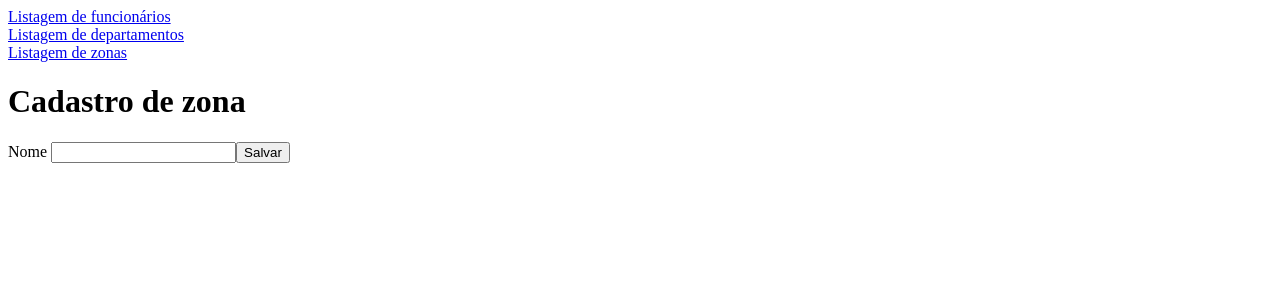
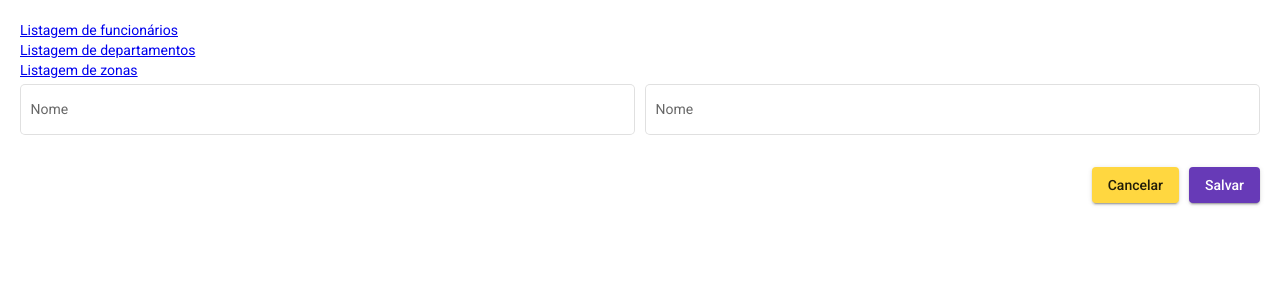
Before and after one commit to oseniasjunior/exercicio-angular, an Angular app: page /zone/1 in a window 1280 px wide. Shown: the top 300 px of the page. Built offline with nearby package versions, Linux system fonts and the light colour scheme.

Commit message:
Novos ajustes

```diff
--- a/angular.json
+++ b/angular.json
@@ -34,6 +34,7 @@
               "src/assets"
             ],
             "styles": [
+              "./node_modules/@angular/material/prebuilt-themes/deeppurple-amber.css",
               "src/styles.scss"
             ],
             "scripts": []
@@ -97,6 +98,7 @@
               "src/assets"
             ],
             "styles": [
+              "./node_modules/@angular/material/prebuilt-themes/pink-bluegrey.css",
               "src/styles.scss"
             ],
             "scripts": []
--- a/package.json
+++ b/package.json
@@ -12,10 +12,13 @@
   "private": true,
   "dependencies": {
     "@angular/animations": "~11.2.12",
+    "@angular/cdk": "^11.2.11",
     "@angular/common": "~11.2.12",
     "@angular/compiler": "~11.2.12",
     "@angular/core": "~11.2.12",
+    "@angular/flex-layout": "^11.0.0-beta.33",
     "@angular/forms": "~11.2.12",
+    "@angular/material": "^11.2.11",
     "@angular/platform-browser": "~11.2.12",
     "@angular/platform-browser-dynamic": "~11.2.12",
     "@angular/router": "~11.2.12",
--- a/src/app/app.component.html
+++ b/src/app/app.component.html
@@ -1,4 +1,4 @@
-<div>
+<div id="main">
   <div>
     <a [routerLink]="['employee']">Listagem de funcionários</a>
   </div>
@@ -8,5 +8,5 @@
   <div>
     <a [routerLink]="['zone']">Listagem de zonas</a>
   </div>
+  <router-outlet></router-outlet>
 </div>
-<router-outlet></router-outlet>
--- a/src/app/app.component.scss
+++ b/src/app/app.component.scss
@@ -0,0 +1,3 @@
+#main {
+  margin: 20px;
+}
--- a/src/app/zone/zone-item/zone-item.component.html
+++ b/src/app/zone/zone-item/zone-item.component.html
@@ -1,6 +1,26 @@
-<h1>Cadastro de zona</h1>
 <div>
-  <label>Nome </label>
-  <input type="text" [(ngModel)]="zone.name">
-  <button (click)="save()">Salvar</button>
+  <form>
+    <div fxLayout="column" fxLayoutAlign="space-evenly stretch" fxLayoutGap="10px">
+
+      <div fxLayout="row" fxLayoutAlign="start center" fxLayoutGap="10px"
+           fxLayout.xs="column" fxLayoutAlign.xs="start stretch">
+
+        <mat-form-field fxFlex appearance="outline">
+          <mat-label>Nome</mat-label>
+          <input matInput type="text" [(ngModel)]="zone.name" [ngModelOptions]="{standalone: true}">
+        </mat-form-field>
+
+        <mat-form-field fxFlex appearance="outline">
+          <mat-label>Nome</mat-label>
+          <input matInput type="text" [(ngModel)]="zone.name" [ngModelOptions]="{standalone: true}">
+        </mat-form-field>
+
+      </div>
+
+      <div fxFlex fxLayout="row" fxLayoutAlign="end" fxLayoutGap="10px">
+        <button mat-raised-button color="accent" (click)="goToPage('zone')">Cancelar</button>
+        <button mat-raised-button color="primary" (click)="save()">Salvar</button>
+      </div>
+    </div>
+  </form>
 </div>
--- a/src/app/zone/zone.component.html
+++ b/src/app/zone/zone.component.html
@@ -1,6 +1,6 @@
 <h1>Lista de departamentos</h1>
 <div>
-  <button (click)="goToPage('department/create')">Nova Zona</button>
+  <button (click)="goToPage('zone/create')">Nova Zona</button>
 </div>
 <div>
   <table>
--- a/src/index.html
+++ b/src/index.html
@@ -6,8 +6,11 @@
   <base href="/">
   <meta name="viewport" content="width=device-width, initial-scale=1">
   <link rel="icon" type="image/x-icon" href="favicon.ico">
+  <link rel="preconnect" href="https://fonts.gstatic.com">
+  <link href="https://fonts.googleapis.com/css2?family=Roboto:wght@300;400;500&display=swap" rel="stylesheet">
+  <link href="https://fonts.googleapis.com/icon?family=Material+Icons" rel="stylesheet">
 </head>
-<body>
+<body class="mat-typography">
   <app-root></app-root>
 </body>
 </html>
--- a/src/styles.scss
+++ b/src/styles.scss
@@ -1 +1,4 @@
 /* You can add global styles to this file, and also import other style files */
+
+html, body { height: 100%; }
+body { margin: 0; font-family: Roboto, "Helvetica Neue", sans-serif; }
```
Also changed, not shown: src/app/app.module.ts (+13 -2 lines), 1 other file (tests, documents, lock files or other folders).
